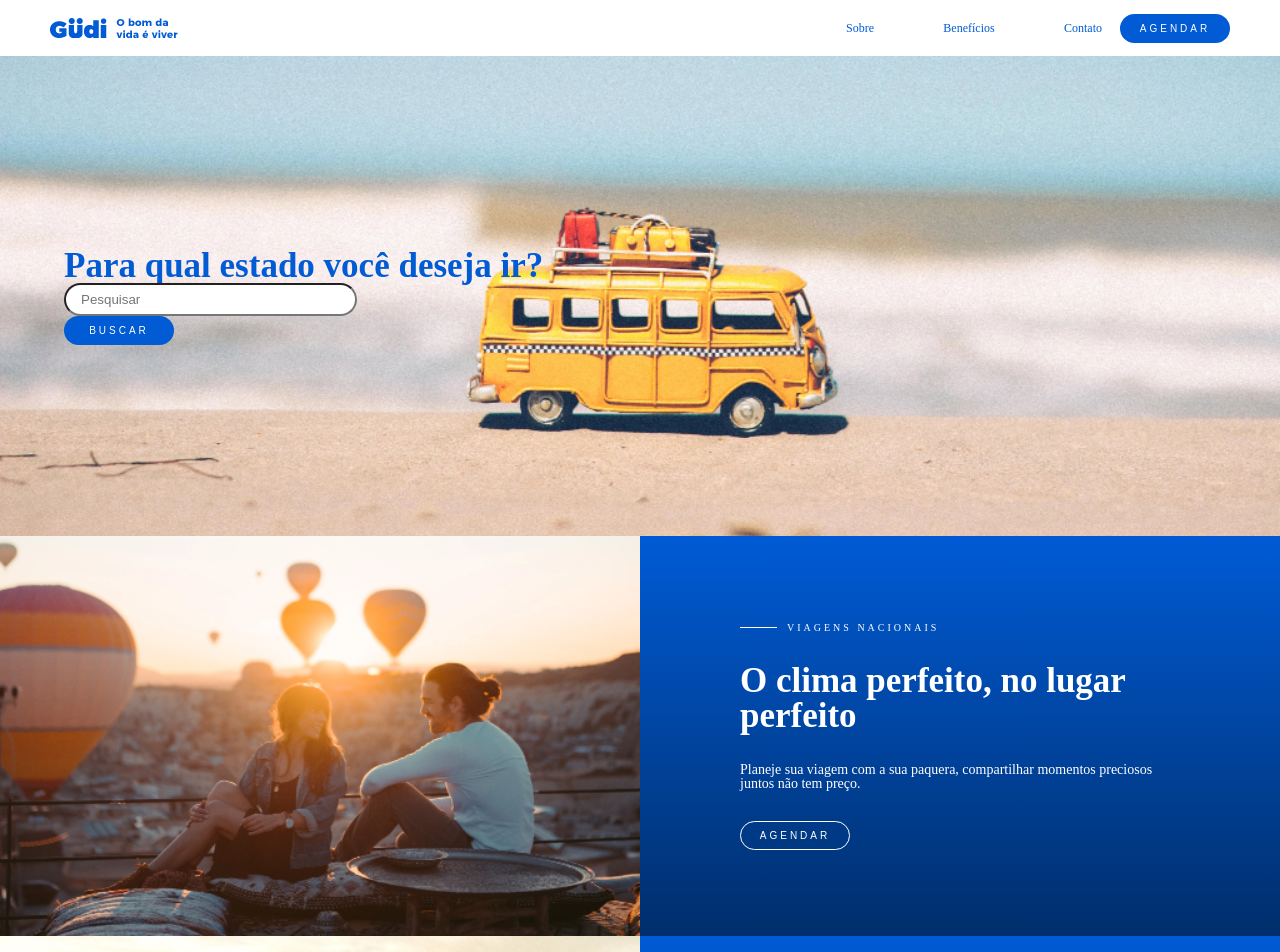
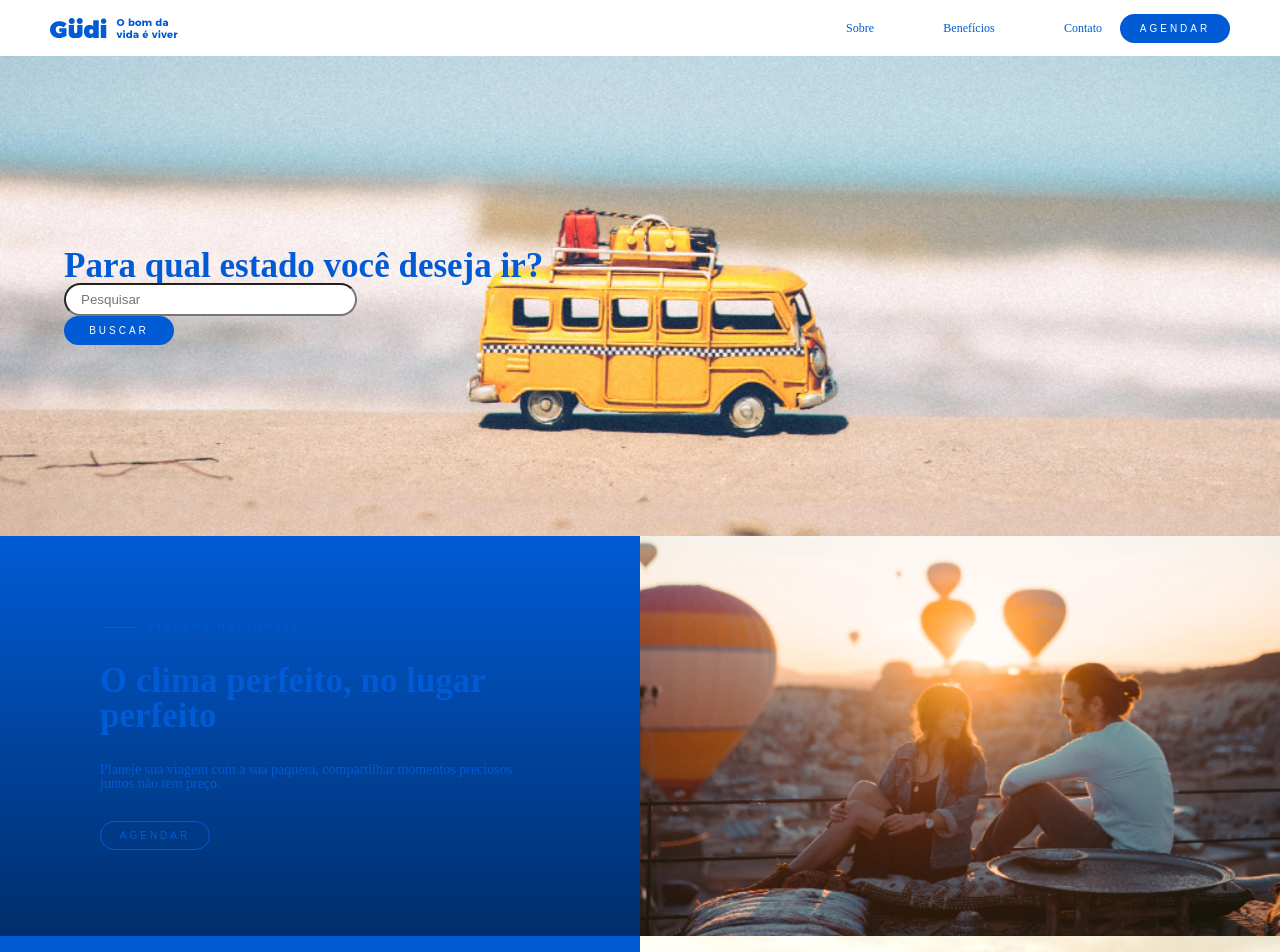
Before and after one commit to KermitTheSapo/gudi-viagens-nacionais-vnw, a React (Vite) app: page / in a window 1280 px wide. Shown: the top 952 px of the page. Built offline with nearby package versions, Linux system fonts and the light colour scheme.

Commit message:
:sparkles: feat: permitindo cards ser mais constumizado

```diff
--- a/src/components/cards/cards.tsx
+++ b/src/components/cards/cards.tsx
@@ -5,23 +5,39 @@ interface Props {
     image: string;
     title: string;
     text: string;
+    primary: boolean
 
 }
 
-export default function Cards({ image, title, text }: Props) {
+export default function Cards({ image, title, text, primary }: Props) {
     return (
-        <div id="cards">
+        <div id="cards" style={{
+            flexDirection: primary ? "row" : "row-reverse"
+        }}>
             <div className="img">
                 <img src={image} alt="" />
             </div>
-            <div className="content">
+            <div className="content" style={{
+                background: primary ? "transparent linear-gradient(180deg, #005BD5 0%, #002E6B 100%) 0% 0% no-repeat padding-box" : "fff"
+            }}>
                 <div>
-                    <div className="dash"></div>
-                    <h3>Viagens Nacionais</h3>
+                    <div className="dash" style={{
+                        background: primary ? "#fff" : "#005BD5"
+                    }}></div>
+                    <h3 style={{
+                        color: primary ? "#fff" : "#005BD5"
+                    }}>Viagens Nacionais</h3>
                 </div>
-                <h2>{title}</h2>
-                <p>{text}</p>
-                <button>Agendar</button>
+                <h2 style={{
+                    color: primary ? "#fff" : "#005BD5"
+                }}>{title}</h2>
+                <p style={{
+                    color: primary ? "#fff" : "#005BD5"
+                }}>{text}</p>
+                <button style={{
+                    color: primary ? "#fff" : "#005BD5",
+                    border: primary ? "#fff 1px solid" : "#005BD5 1px solid"
+                }}>Agendar</button>
             </div>
         </div>
     )
```
